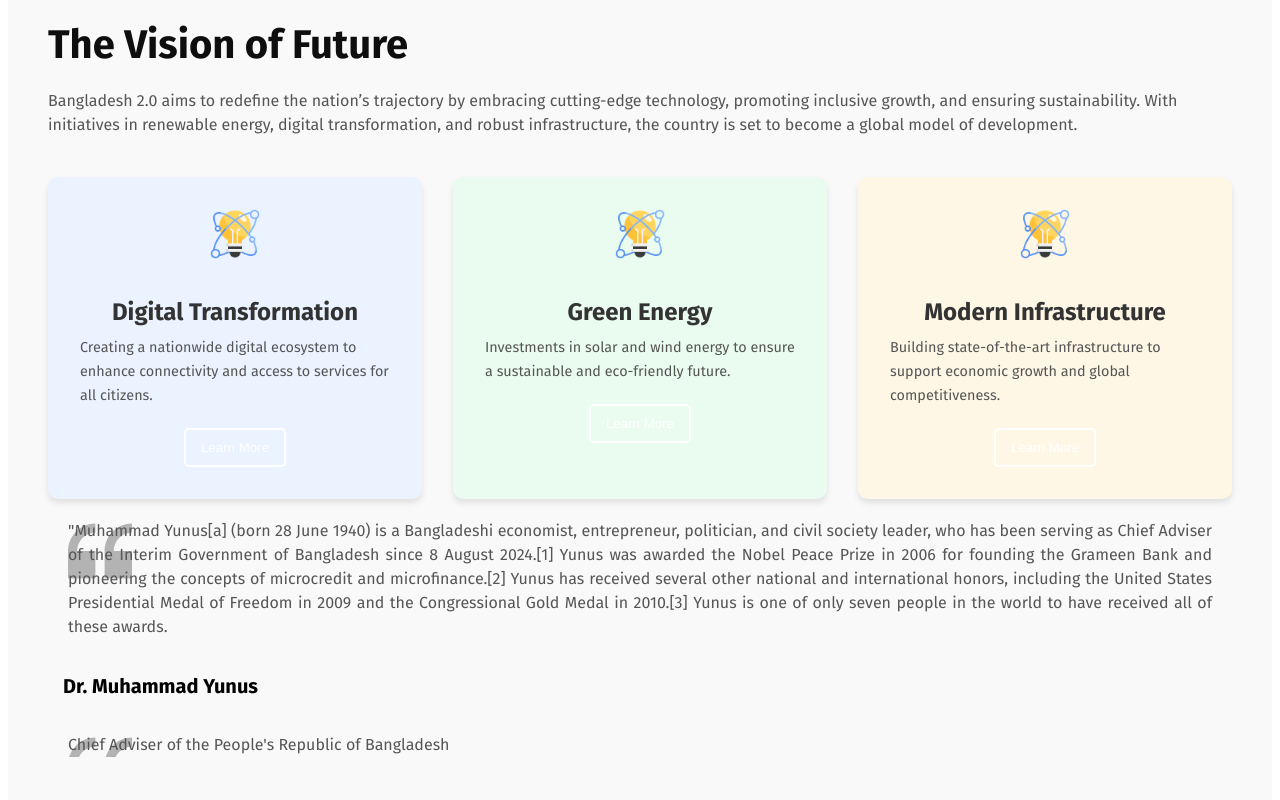
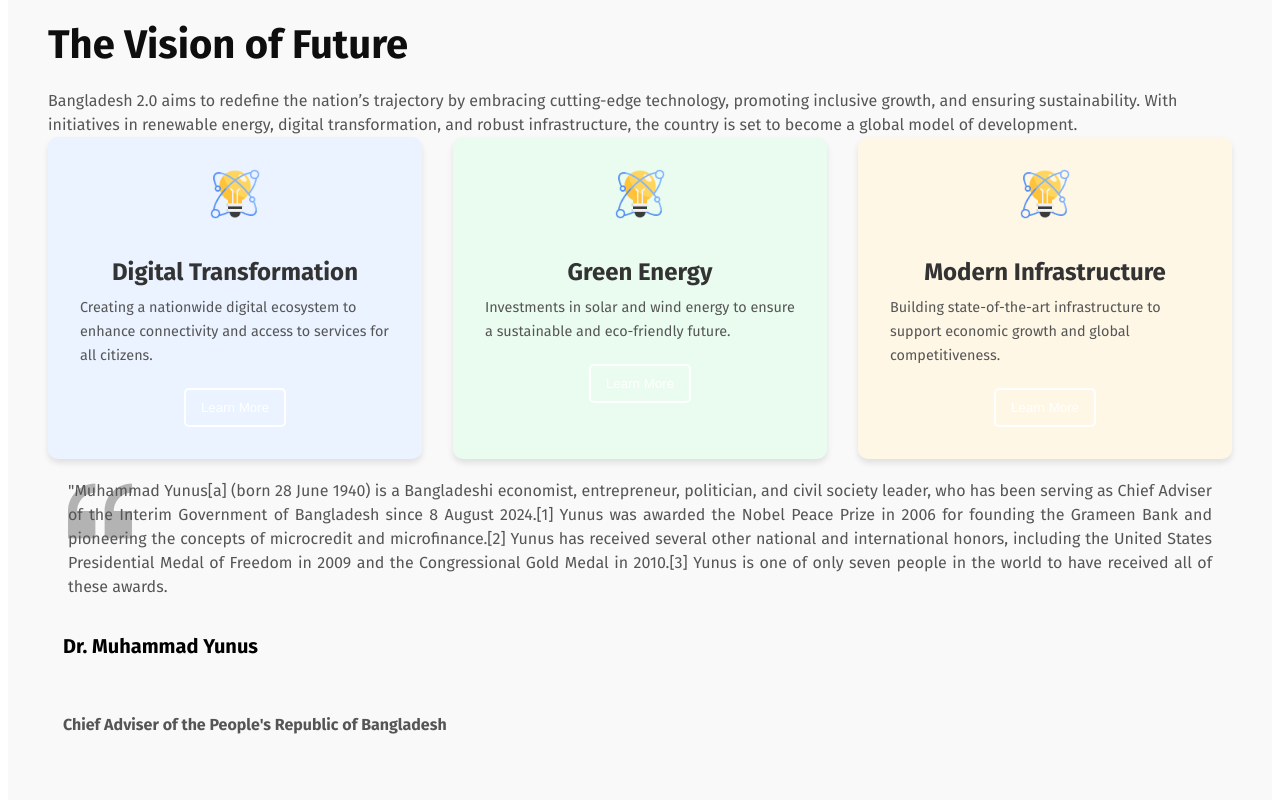
Before and after one commit to masborhan/B11A1--assignment-1, a plain HTML site: page index.html in a window 1280 px wide. Shown: the part 1820-2620 px from the top of the page. Drawn offline with Linux system fonts and the light colour scheme.

Commit message:
news  Section

```diff
--- a/Style/assignment.css
+++ b/Style/assignment.css
@@ -145,7 +145,7 @@ main{
     font-size: 16;
     font-weight: 400px;
     text-align: left;
-    margin: 0 auto 40px;
+    margin: 0 auto;
     color: #555;
     line-height: 24px;
   }
@@ -153,7 +153,7 @@ main{
   .cards {
     display: flex;
     justify-content: space-between;
-    gap: 20px;
+    gap: 10px;
     flex-wrap: wrap;
   }
 
@@ -231,8 +231,12 @@ main{
     text-align: left;
     padding: 15px;
   }
-  .greetings{
-    background-image: none;
+  .Quote-Section h5{
+   text-align: left;
+   font-size: 16px;
+   color: #555;
+   padding: 15px;
+
   }
 
 
--- a/index.html
+++ b/index.html
@@ -83,7 +83,7 @@
             <div class="Quote-Section">
                 <p>"Muhammad Yunus[a] (born 28 June 1940) is a Bangladeshi economist, entrepreneur, politician, and civil society leader, who has been serving as Chief Adviser of the Interim Government of Bangladesh since 8 August 2024.[1] Yunus was awarded the Nobel Peace Prize in 2006 for founding the Grameen Bank and pioneering the concepts of microcredit and microfinance.[2] Yunus has received several other national and international honors, including the United States Presidential Medal of Freedom in 2009 and the Congressional Gold Medal in 2010.[3] Yunus is one of only seven people in the world to have received all of these awards.</p>
                 <h3 class="Quote-name">Dr. Muhammad Yunus</h3>
-                <p class="greetings">Chief Adviser of the People's Republic of Bangladesh</p>
+                <h5>Chief Adviser of the People's Republic of Bangladesh</h5>
             </div>
 
           </section>
```
